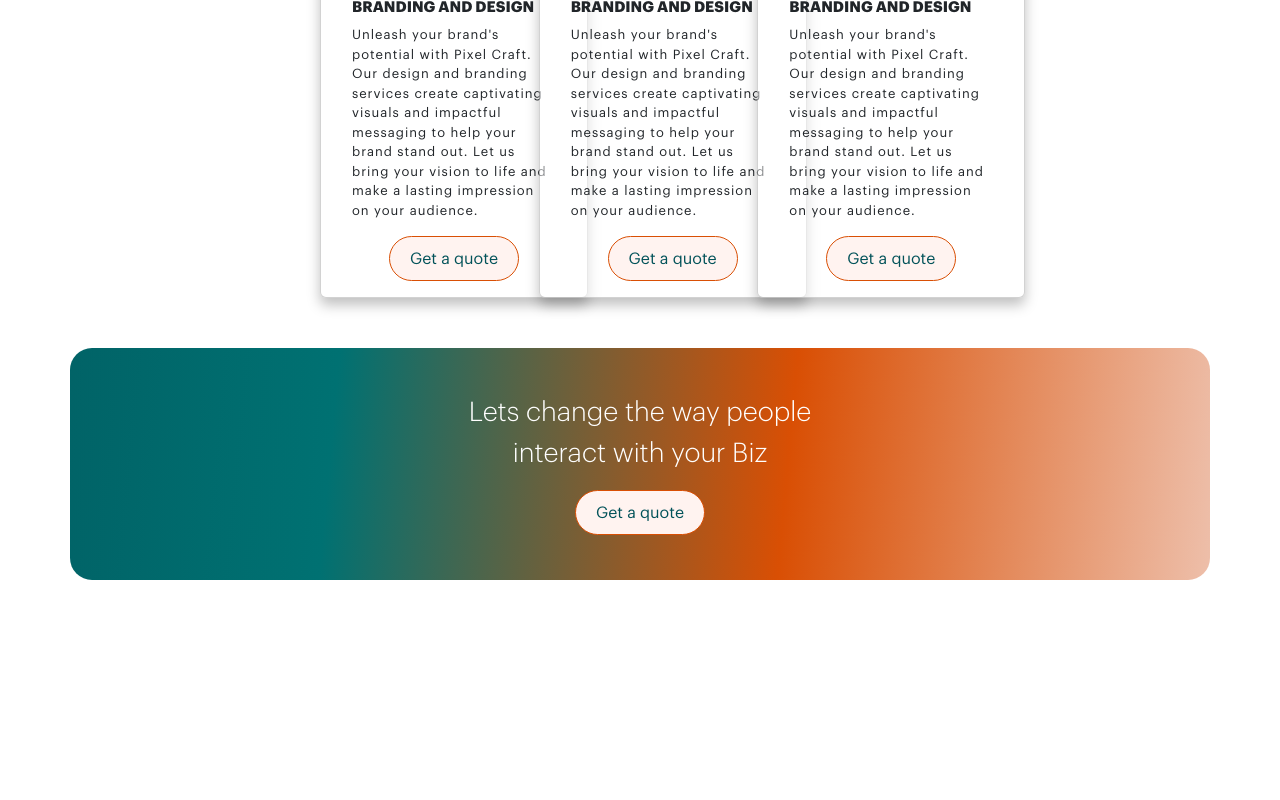
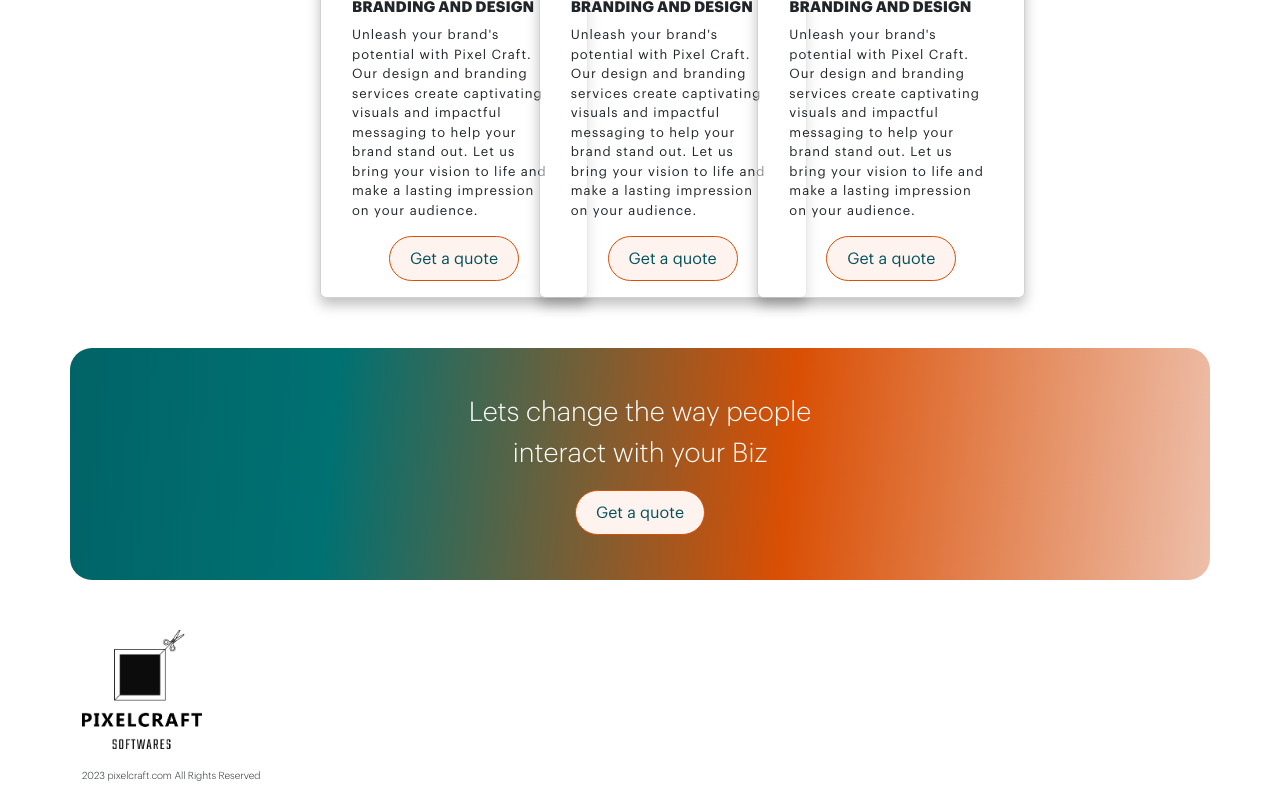
Before and after one commit to bensammwaniki/pixelcraft, an Angular app: page /home in a window 1280 px wide. Shown: the part 4495-5295 px from the top of the page. Before the commit the page ends 5125 px from the top, so only its background shows below. Built offline with nearby package versions, Linux system fonts and the light colour scheme.

Commit message:
:lipstick: Footer scarfolding
footer scarfolding and started the ui design

```diff
--- a/src/app/app.component.html
+++ b/src/app/app.component.html
@@ -2,3 +2,4 @@
 <section>
     <router-outlet></router-outlet>
 </section>
+<app-footer></app-footer>
--- a/src/app/shared/footer/footer.component.html
+++ b/src/app/shared/footer/footer.component.html
@@ -1 +1,8 @@
-<p>footer works!</p>
+<div class="container">
+    <div class="row row-cols-5 footer">
+        <div class="col copyright">
+            <img src="../../../assets/images/BW logo.png" alt="">
+            <p>2023 pixelcraft.com All Rights Reserved</p>
+        </div>
+    </div>
+</div>
--- a/src/styles.scss
+++ b/src/styles.scss
@@ -379,3 +379,18 @@ body{
         }
     }
 }
+
+
+.footer{
+    .copyright{
+        img{
+            width: 120px;
+            object-fit: cover;
+            margin-bottom: 20px;
+        }
+        p{
+            font-family: pixell;
+            font-size: 10px;
+        }
+    }
+}
```
